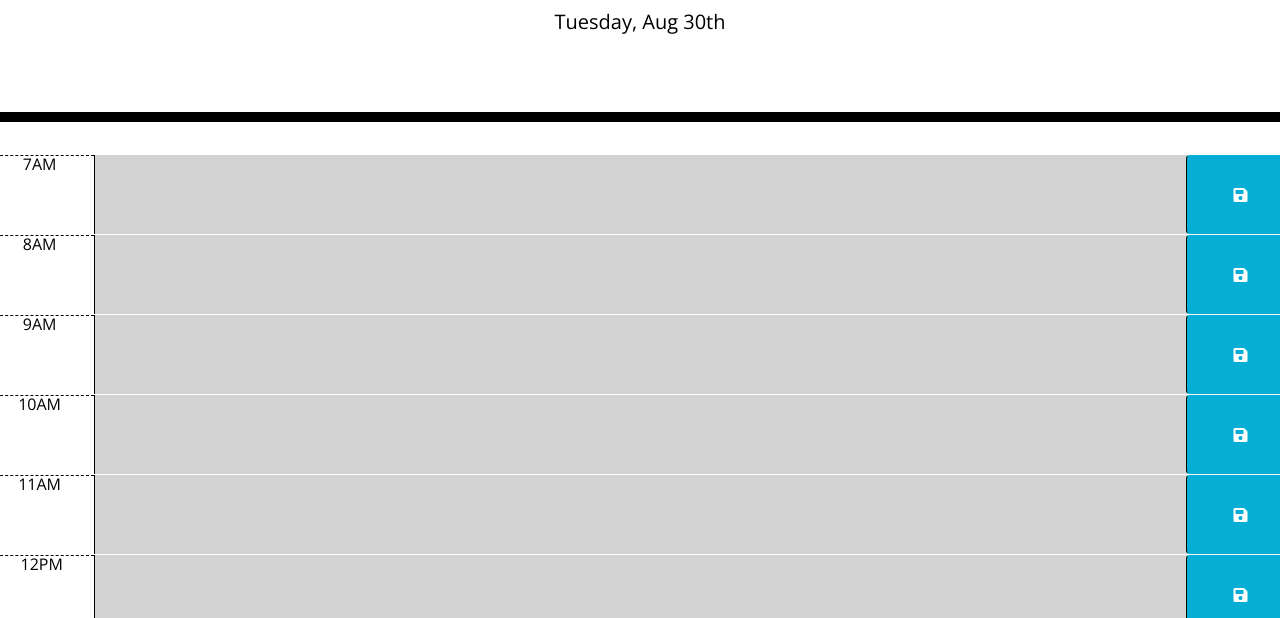
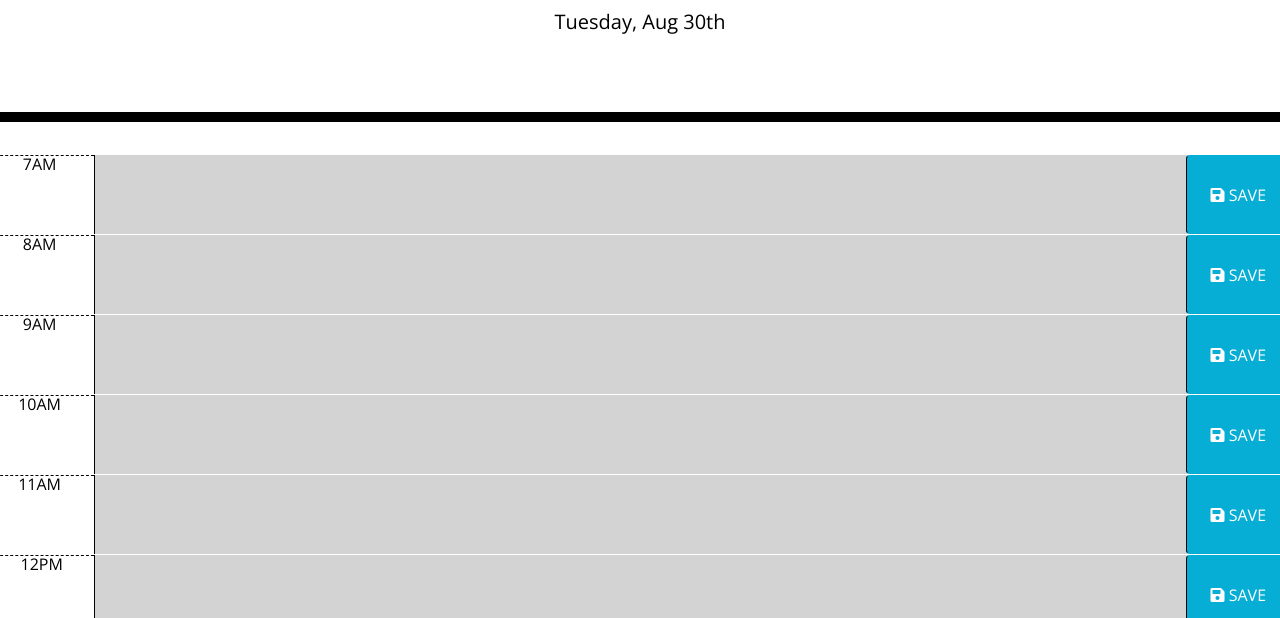
Before and after one commit to awil414/Kick-Butt-And-Take-Names-Planner, a plain HTML site: page index.html in a window 1280 px wide. Shown: the part 182-800 px from the top of the page. Drawn offline with nearby package versions, Linux system fonts and the light colour scheme.

Commit message:
adding SAVE to saveBtn

```diff
--- a/index.html
+++ b/index.html
@@ -43,73 +43,73 @@
             <!-- Save button -->
             <button class="col-md-1 btn saveBtn">
                 <!-- Font Awesome Icon for save button -->
-                <i class="fas fa-save"></i></button>
+                <i class="fas fa-save"></i> SAVE </button>
         </div>
         <div class="row time-block" id="hour-8">
             <div class="col-md-1 hour"> 8AM </div>
             <textarea class="col-md-10 description"></textarea>
             <button class="col-md-1 btn saveBtn">
-                <i class="fas fa-save"></i></button>
+                <i class="fas fa-save"></i> SAVE </button>
         </div>
         <div class="row time-block" id="hour-9">
             <div class="col-md-1 hour"> 9AM </div>
             <textarea class="col-md-10 description"></textarea>
             <button class="col-md-1 btn saveBtn">
-                <i class="fas fa-save"></i></button>
+                <i class="fas fa-save"></i> SAVE </button>
         </div>
         <div class="row time-block" id="hour-10">
             <div class="col-md-1 hour"> 10AM </div>
             <textarea class="col-md-10 description"></textarea>
             <button class="col-md-1 btn saveBtn">
-                <i class="fas fa-save"></i></button>
+                <i class="fas fa-save"></i> SAVE </button>
         </div>
         <div class="row time-block" id="hour-11">
             <div class="col-md-1 hour"> 11AM </div>
             <textarea class="col-md-10 description"></textarea>
             <button class="col-md-1 btn saveBtn">
-                <i class="fas fa-save"></i></button>
+                <i class="fas fa-save"></i> SAVE </button>
         </div>
         <div class="row time-block" id="hour-12">
             <div class="col-md-1 hour"> 12PM</div>
             <textarea class="col-md-10 description"></textarea>
             <button class="col-md-1 btn saveBtn">
-                <i class="fas fa-save"></i></button>
+                <i class="fas fa-save"></i> SAVE </button>
         </div>
         <div class="row time-block" id="hour-13">
             <div class="col-md-1 hour"> 1PM</div>
             <textarea class="col-md-10 description"></textarea>
             <button class="col-md-1 btn saveBtn">
-                <i class="fas fa-save"></i></button>
+                <i class="fas fa-save"></i> SAVE </button>
         </div>
         <div class="row time-block" id="hour-14">
             <div class="col-md-1 hour"> 2PM </div>
             <textarea class="col-md-10 description"></textarea>
             <button class="col-md-1 btn saveBtn">
-                <i class="fas fa-save"></i></button>
+                <i class="fas fa-save"></i> SAVE </button>
         </div>
         <div class="row time-block" id="hour-15">
             <div class="col-md-1 hour"> 3PM </div>
             <textarea class="col-md-10 description"></textarea>
             <button class="col-md-1 btn saveBtn">
-                <i class="fas fa-save"></i></button>
+                <i class="fas fa-save"></i> SAVE </button>
         </div>
         <div class="row time-block" id="hour-16">
             <div class="col-md-1 hour"> 4PM </div>
             <textarea class="col-md-10 description"></textarea>
             <button class="col-md-1 btn saveBtn">
-                <i class="fas fa-save"></i></button>
+                <i class="fas fa-save"></i> SAVE </button>
         </div>
         <div class="row time-block" id="hour-17">
             <div class="col-md-1 hour"> 5PM </div>
             <textarea class="col-md-10 description"></textarea>
             <button class="col-md-1 btn saveBtn">
-                <i class="fas fa-save"></i></button>
+                <i class="fas fa-save"></i> SAVE </button>
         </div>
         <div class="row time-block" id="hour-18">
             <div class="col-md-1 hour"> 6PM</div>
             <textarea class="col-md-10 description"></textarea>
             <button class="col-md-1 btn saveBtn">
-                <i class="fas fa-save"></i></button>
+                <i class="fas fa-save"></i> SAVE </button>
     </div>
     <!-- Links to jQuery, moment.js, and JavaScript-->
     <script src="https://code.jquery.com/jquery-3.4.1.min.js"></script>
```
